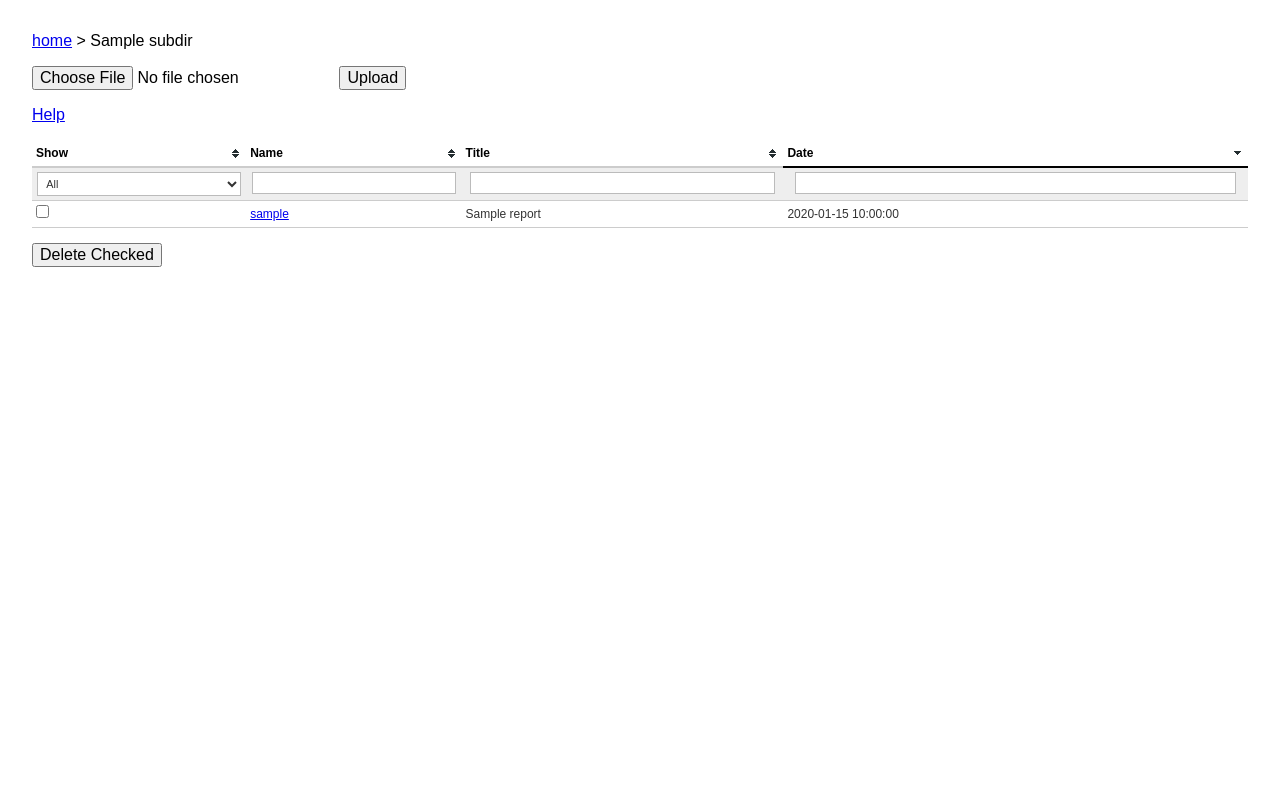
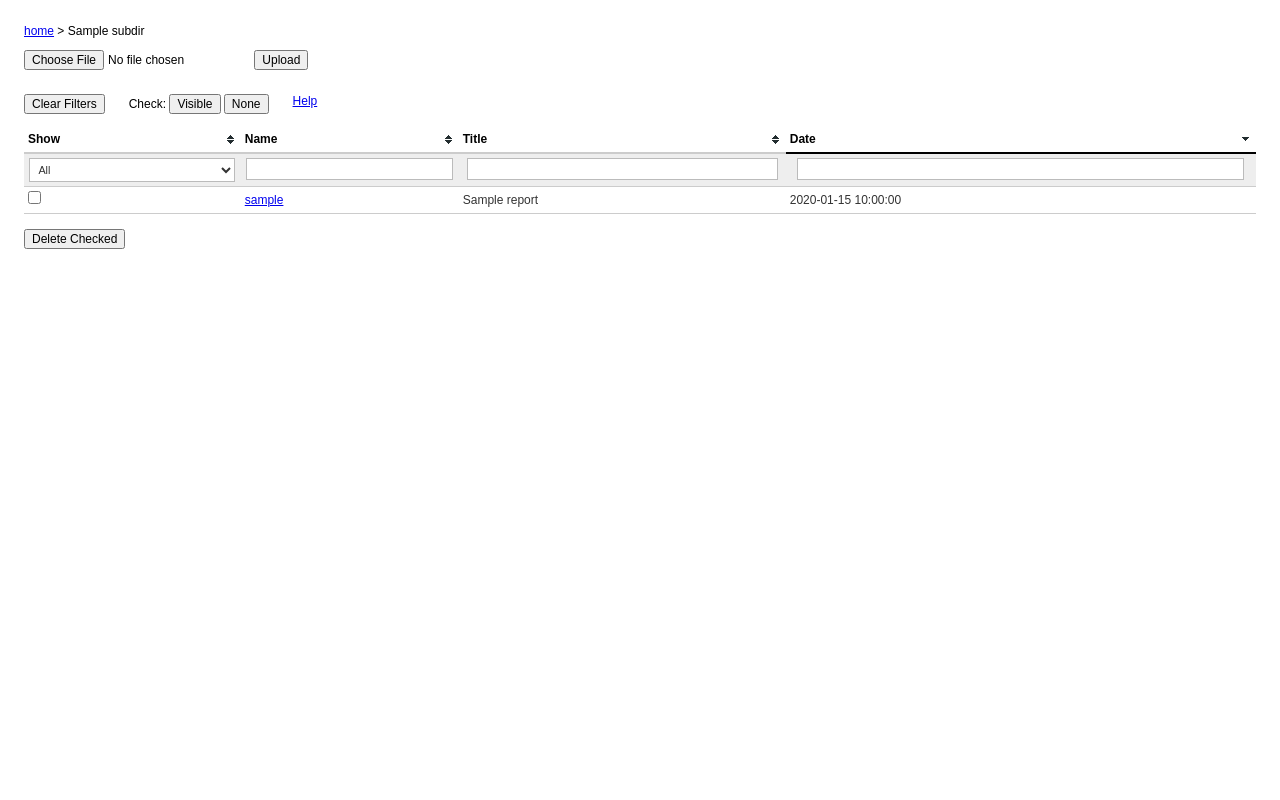
Before and after one commit to bhrutledge/dsvbrowser, a Flask app: template tab2html/templates/reports.html in a window 1280 px wide. Run offline with Flask 2, Linux system fonts and the light colour scheme; the template is opened without the code that fills it: most values are stand-ins (such as "Sample title", 1, 10 or a date in 2020); parts of the project's set-up code (start-up, migrations or seed data) failed here and were passed over.

Commit message:
Checkbox controls

```diff
--- a/tab2html/static/css/style.css
+++ b/tab2html/static/css/style.css
@@ -1,3 +1,9 @@
 body {
     padding: 2em;
+    font-size: .75em;
 }
+
+#controls p {
+    float: left;
+    padding-right: 2em;
+}
--- /dev/null
+++ b/tab2html/templates/_controls.html
@@ -0,0 +1,10 @@
+<div id="controls">
+    <p><button id="clear-filters">Clear Filters</button></p>
+
+    <p>Check:
+        <button id="check-visible">Visible</button>
+        <button id="check-none">None</button>
+    </p>
+
+    <p><a href="/static/help.html">Help</a></p>
+</div>
--- a/tab2html/templates/reports.html
+++ b/tab2html/templates/reports.html
@@ -15,28 +15,40 @@
 
     <script>
     $(function(){
-        $('#directory').tablesorter({
+        var $table = $('#directory');
+        $table.tablesorter({
             sortList : [[3,1]],
             widthFixed : true,
-            widgets : ['stickyHeaders', 'filter'],
+            widgets : ['zebra', 'stickyHeaders', 'filter'],
             headers: {
                 0: { sorter: 'checkbox' },
             },
             widgetOptions: {
+                filter_reset : "#clear-filters",
                 filter_functions: {
                     0: {
-                        "Checked" : function(e, n, f, i) { return n === "checked"; },
-                        "Unchecked" : function(e, n, f, i) { return n === "unchecked"; }
+                        "Checked" : function(e, n, f, i) { return n === 'checked'; },
+                        "Unchecked" : function(e, n, f, i) { return n === 'unchecked'; }
                     },
                 },
             },
+        });
+
+        $('#check-visible').click(function() {
+            $table.find('tbody :checkbox').prop('checked', false);
+            $table.find('tbody tr:not(".filtered") :checkbox').prop('checked', true);
+            $table.trigger('update');
+        });
+
+        $('#check-none').click(function() {
+            $table.find('tbody :checkbox').prop('checked', false);
+            $table.trigger('update');
         });
     });
     </script>
 </head>
 
 <body>
-
     <p><a href="/">home</a> &gt; {{ subdir }}</p>
 
     {% if error %}
@@ -50,7 +62,7 @@
         </p>
     </form>
 
-    <p><a href="/static/help.html">Help</a></p>
+    {% include '_controls.html' %}
 
     <form action="?action=delete" method="post">
         <table id="directory">
@@ -74,6 +86,7 @@
             </tbody>
         </table>
 
+
         <input type="submit" value="Delete Checked" />
     </form>
 </body>
```
Also changed, not shown: tab2html/templates/inventory.html (+18 -4 lines).
